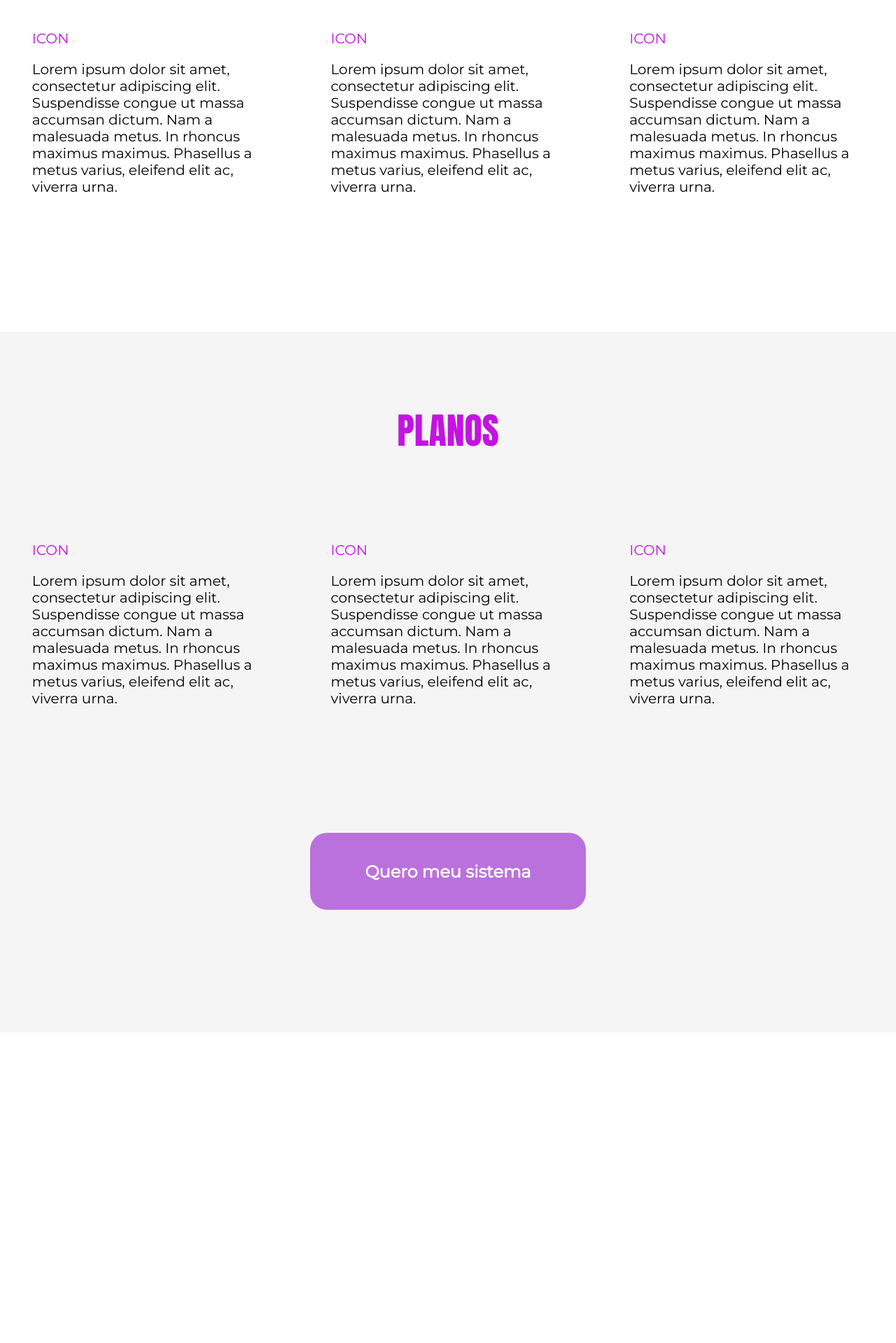
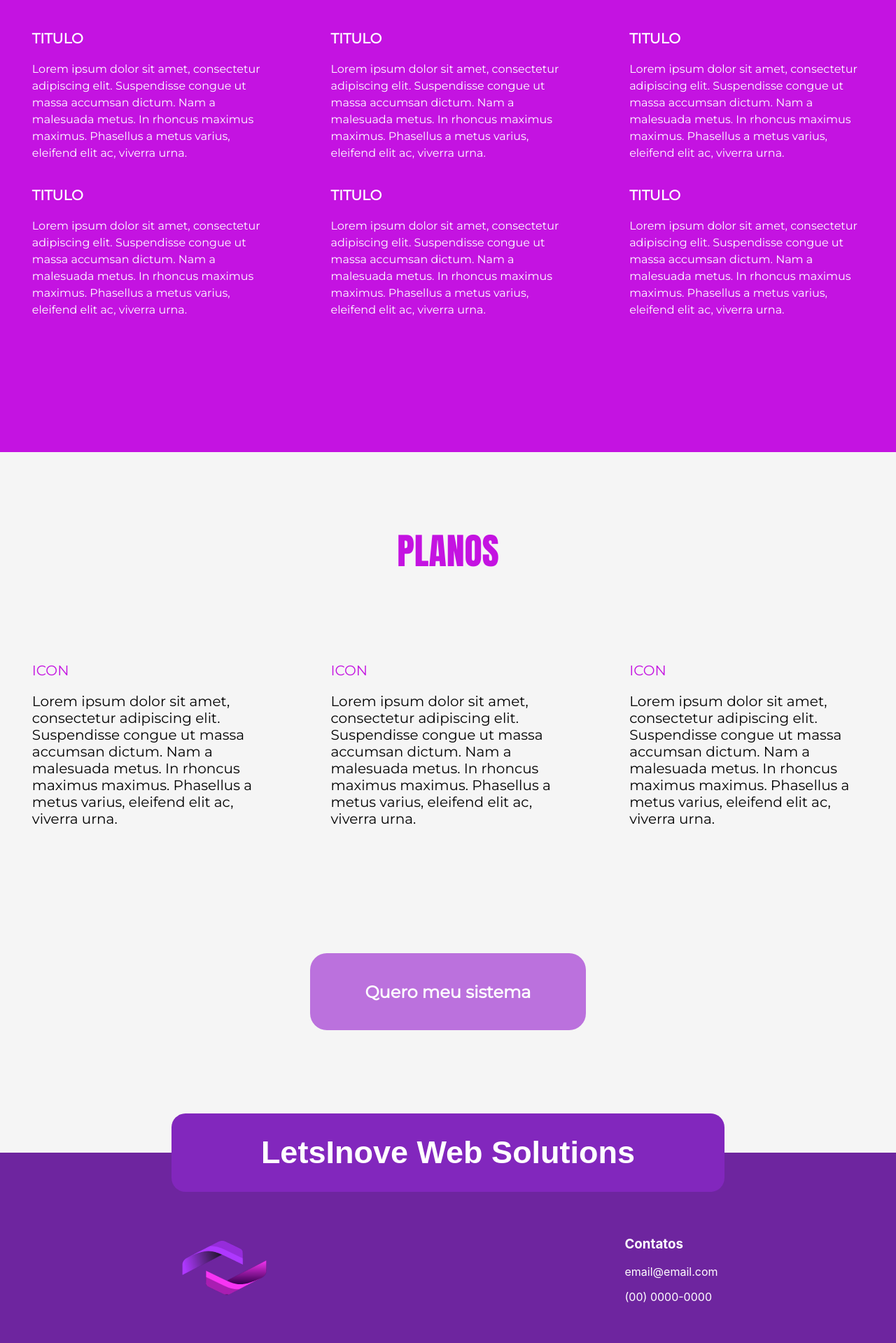
Before and after one commit to EduardoADL/lets_inove, a React app: page / in a window 1280 px wide. Shown: the part 1418-3337 px from the top of the page at 70% size. Before the commit the page ends 2893 px from the top, so only its background shows below. Built offline with nearby package versions, Linux system fonts and the light colour scheme; a web font is replaced by a local one.

Commit message:
footer + landing alt

```diff
--- a/public/index.html
+++ b/public/index.html
@@ -2,14 +2,14 @@
 <html lang="en">
   <head>
     <meta charset="utf-8" />
-    <link rel="icon" href="%PUBLIC_URL%/favicon.ico" />
+    <link rel="icon" href="../src/assets/img/icon.png" />
     <meta name="viewport" content="width=device-width, initial-scale=1" />
     <meta name="theme-color" content="#000000" />
     <meta
       name="description"
       content="Web site created using create-react-app"
     />
-    <title>React App</title>
+    <title>LetsInove</title>
   </head>
   <body>
     <noscript>You need to enable JavaScript to run this app.</noscript>
--- /dev/null
+++ b/src/components/Footer/Footer.css
@@ -0,0 +1,33 @@
+@import url('https://fonts.googleapis.com/css2?family=Iceberg&display=swap');
+
+
+.container-footer{
+    background-color: #6E259F;
+}
+
+.container-lets{
+    color: white;
+    font-size: 30px;
+    font-family: 'Iceberg', sans-serif;
+    display: flex;
+    justify-content: center;
+    align-items: center;
+}
+
+.container-lets h2{
+    background-color: #8227BD;
+    border-radius: 20px;
+    position: absolute;
+    padding: 30px;
+    padding-left: 10%;
+    padding-right: 10%;
+}
+
+.container-flex{
+    display: flex;
+    justify-content: space-around;
+    align-items: center;
+    margin-top: 100px;
+    padding-bottom: 40px;
+    color: white;
+}
--- /dev/null
+++ b/src/components/Footer/Footer.jsx
@@ -0,0 +1,25 @@
+import React from 'react';
+import icon from '../../assets/img/icon.png'
+import "./Footer.css"
+
+const Footer = () =>{
+    return(
+        <div className="container-footer">
+            <div className="container-lets">
+                <h2>LetsInove Web Solutions</h2>
+            </div>
+            <div className="container-flex">
+                <div className="container-icon">
+                    <img src={icon} alt="icone"></img>
+                </div>
+                <div className="container-info">
+                    <h3>Contatos</h3>
+                    <p>email@email.com</p>
+                    <p>(00) 0000-0000</p>
+                </div>
+            </div>
+        </div>
+    );
+}
+
+export default Footer;
--- a/src/pages/LandingPage/LandingPage.css
+++ b/src/pages/LandingPage/LandingPage.css
@@ -101,6 +101,7 @@
     align-items: center;
     justify-content: space-around;
     flex-wrap: wrap;
+    background: #C413E1;
     padding-top: 175px;
     padding-bottom: 175px;
 }
@@ -112,22 +113,22 @@
 .icon-espec {
     font-family: 'Montserrat', sans-serif;
     font-style: normal;
-    font-weight: 400;
+    font-weight: bold;
     font-size: 20px;
     line-height: 24px;
     display: flex;
     align-items: center;
-    color: #C413E1;
+    color: white;
 }
 
 .espec {
     font-family: 'Montserrat', sans-serif;
     font-style: normal;
     font-weight: 400;
-    font-size: 20px;
+    font-size: 16px;
     line-height: 24px;
     align-items: center;
-    color: #000000;
+    color: white;
 }
 
 .container-texts-3 {
--- a/src/pages/LandingPage/LandingPage.jsx
+++ b/src/pages/LandingPage/LandingPage.jsx
@@ -2,6 +2,7 @@ import './LandingPage.css';
 import Icon from '../../assets/img/icon.png';
 import Button from '../../components/Button/Button';
 import ButtonLarge from '../../components/ButtonLarge/ButtonLarge';
+import Footer from '../../components/Footer/Footer';
 
 const LandingPage = () => {
     function testebutton() {
@@ -37,15 +38,27 @@ const LandingPage = () => {
                 </div>
                 <div className='container-texts-2'>
                     <div className='div-spec'>
-                        <p className='icon-espec'>ICON</p>
+                        <p className='icon-espec'>TITULO</p>
                         <p className='espec'>Lorem ipsum dolor sit amet, consectetur adipiscing elit. Suspendisse congue ut massa accumsan dictum. Nam a malesuada metus. In rhoncus maximus maximus. Phasellus a metus varius, eleifend elit ac, viverra urna.</p>
                     </div>
                     <div className='div-spec'>
-                        <p className='icon-espec'>ICON</p>
+                        <p className='icon-espec'>TITULO</p>
                         <p className='espec'>Lorem ipsum dolor sit amet, consectetur adipiscing elit. Suspendisse congue ut massa accumsan dictum. Nam a malesuada metus. In rhoncus maximus maximus. Phasellus a metus varius, eleifend elit ac, viverra urna.</p>
                     </div>
                     <div className='div-spec'>
-                        <p className='icon-espec'>ICON</p>
+                        <p className='icon-espec'>TITULO</p>
+                        <p className='espec'>Lorem ipsum dolor sit amet, consectetur adipiscing elit. Suspendisse congue ut massa accumsan dictum. Nam a malesuada metus. In rhoncus maximus maximus. Phasellus a metus varius, eleifend elit ac, viverra urna.</p>
+                    </div>
+                    <div className='div-spec'>
+                        <p className='icon-espec'>TITULO</p>
+                        <p className='espec'>Lorem ipsum dolor sit amet, consectetur adipiscing elit. Suspendisse congue ut massa accumsan dictum. Nam a malesuada metus. In rhoncus maximus maximus. Phasellus a metus varius, eleifend elit ac, viverra urna.</p>
+                    </div>
+                    <div className='div-spec'>
+                        <p className='icon-espec'>TITULO</p>
+                        <p className='espec'>Lorem ipsum dolor sit amet, consectetur adipiscing elit. Suspendisse congue ut massa accumsan dictum. Nam a malesuada metus. In rhoncus maximus maximus. Phasellus a metus varius, eleifend elit ac, viverra urna.</p>
+                    </div>
+                    <div className='div-spec'>
+                        <p className='icon-espec'>TITULO</p>
                         <p className='espec'>Lorem ipsum dolor sit amet, consectetur adipiscing elit. Suspendisse congue ut massa accumsan dictum. Nam a malesuada metus. In rhoncus maximus maximus. Phasellus a metus varius, eleifend elit ac, viverra urna.</p>
                     </div>
                 </div>
@@ -68,6 +81,7 @@ const LandingPage = () => {
                     <ButtonLarge text='Quero meu sistema' click={()=> console.log('entrou aqui!')}/>
                 </div>
             </div>
+            <Footer></Footer>
         </div>
     )
 }
```
